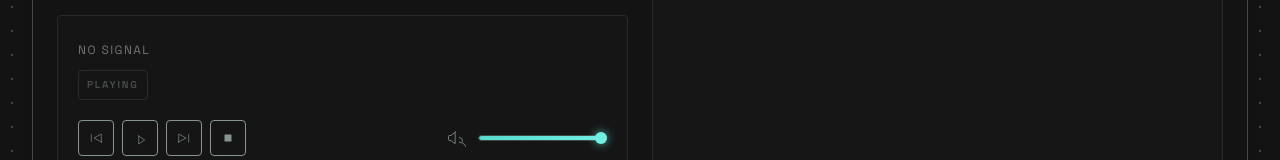
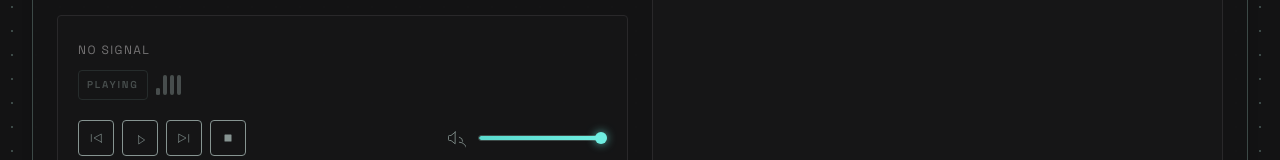
Before and after one commit to 657793814/ZDMusic, a Next.js app: page / in a window 1280 px wide. Shown: the part 293-453 px from the top of the page. Built offline with nearby package versions, Linux system fonts and the light colour scheme.

Commit message:
feat: add SpectrumBars atom component with play/pause animation
- New SpectrumBars atom: 4 bouncing equalizer bars with staggered animation
- TrackInfo now accepts `playing` prop to control animation state
- Bars animate when playing, freeze when paused, gray out when no track

```diff
--- /dev/null
+++ b/app/components/atoms/SpectrumBars.tsx
@@ -0,0 +1,52 @@
+"use client";
+
+const SPECTRUM_KF = `@keyframes sp-bounce{0%,100%{transform:scaleY(0.35)}50%{transform:scaleY(1)}}`;
+
+type Props = {
+  active: boolean;
+  muted: boolean;
+};
+
+export function SpectrumBars({ active, muted }: Props) {
+  const barCount = 4;
+
+  return (
+    <>
+      <style>{SPECTRUM_KF}</style>
+      <span
+        className="inline-flex items-end gap-[3px]"
+        style={{
+          height: "20px",
+          opacity: muted ? 0.45 : 1,
+        }}
+        aria-hidden
+      >
+        {Array.from({ length: barCount }).map((_, i) => {
+          const durations = ["0.48s", "0.62s", "0.55s", "0.72s"];
+          const delays = ["0s", "0.18s", "0.08s", "0.32s"];
+
+          return (
+            <span
+              key={i}
+              className="inline-block w-[4px] rounded-full"
+              style={{
+                height: "100%",
+                backgroundColor: muted
+                  ? "var(--color-outline)"
+                  : "var(--color-primary)",
+                boxShadow: muted ? "none" : "0 0 6px var(--color-crt-glow-soft)",
+                animationName: "sp-bounce",
+                animationDuration: durations[i] ?? "0.55s",
+                animationDelay: delays[i] ?? "0s",
+                animationIterationCount: "infinite",
+                animationTimingFunction: "ease-in-out",
+                animationPlayState: active && !muted ? "running" : "paused",
+                transformOrigin: "bottom",
+              }}
+            />
+          );
+        })}
+      </span>
+    </>
+  );
+}
--- a/app/components/atoms/index.ts
+++ b/app/components/atoms/index.ts
@@ -5,3 +5,4 @@ export { Icon } from "./Icon";
 export { Label } from "./Label";
 export { ProgressBar } from "./ProgressBar";
 export { Slider } from "./Slider";
+export { SpectrumBars } from "./SpectrumBars";
--- a/app/components/molecules/TrackInfo.tsx
+++ b/app/components/molecules/TrackInfo.tsx
@@ -2,6 +2,7 @@
 
 import { useEffect, useRef, useState } from "react";
 import type { Track } from "@/app/lib/types";
+import { SpectrumBars } from "@/app/components/atoms/SpectrumBars";
 
 const MARQUEE_KF =
   "@keyframes pcb-mq{0%{transform:translateX(0)}100%{transform:translateX(calc(var(--mq-offset)*-1))}}";
@@ -10,9 +11,10 @@ const MQ_SPEED = 40;
 
 type Props = {
   track: Track | null;
+  playing: boolean;
 };
 
-export function TrackInfo({ track }: Props) {
+export function TrackInfo({ track, playing }: Props) {
   const containerRef = useRef<HTMLDivElement>(null);
   const textRef = useRef<HTMLSpanElement>(null);
   const [textWidth, setTextWidth] = useState(0);
@@ -86,6 +88,7 @@ export function TrackInfo({ track }: Props) {
           </span>
         )}
       </div>
+      <div className="flex items-center gap-2">
         <span
           className="w-fit rounded-sm border px-2 py-0.5 text-[10px] font-semibold uppercase tracking-[0.18em]"
           style={{
@@ -98,6 +101,8 @@ export function TrackInfo({ track }: Props) {
         >
           PLAYING
         </span>
+        <SpectrumBars active={playing} muted={!hasTrack} />
+      </div>
     </div>
   );
 }
--- a/app/components/organisms/Player.tsx
+++ b/app/components/organisms/Player.tsx
@@ -31,7 +31,7 @@ export function Player() {
         backgroundColor: "color-mix(in srgb, var(--color-surface-container-low) 88%, transparent)",
       }}
     >
-      <TrackInfo track={state.current} />
+      <TrackInfo track={state.current} playing={state.playing} />
       <div className="flex flex-wrap items-center justify-between gap-4">
         <ControlBar
           playing={state.playing}
```
Lines whose indentation alone changed are shown as unchanged.
